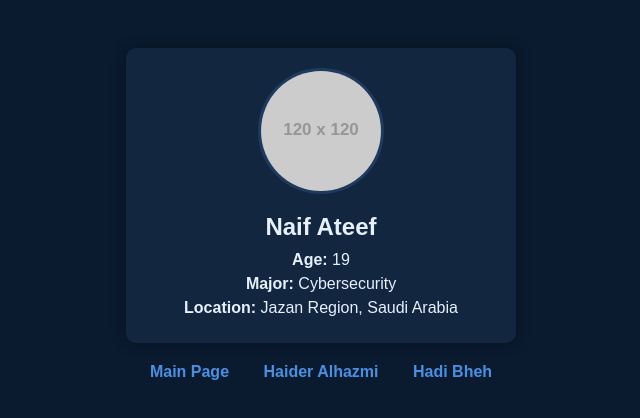
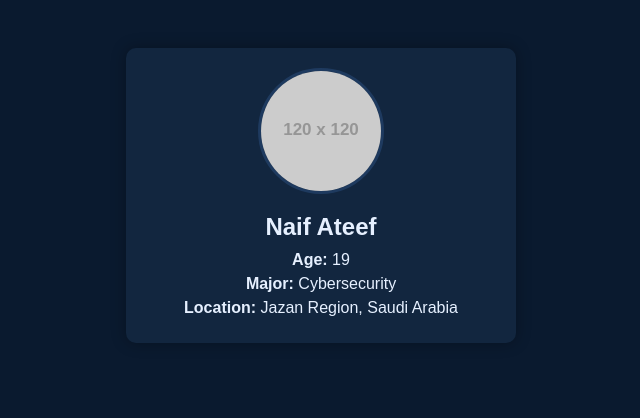
Before and after one commit to hdralhazmy-crypto/Naif-Ateef, a plain HTML site: page index.html in a window 1280 px wide. Shown: the whole page, without its empty margins (319-959 px from the left). Drawn offline with Linux system fonts and the light colour scheme; placeholder pictures from the web are drawn by us.

Commit message:
Remove unnecessary links section from profile

```diff
--- a/index.html
+++ b/index.html
@@ -29,23 +29,6 @@
     }
     h1{margin:0 0 10px 0;font-size:24px}
     p{margin:6px 0;font-size:16px}
-
-    /* تنسيق الروابط في سطر واحد */
-    .links {
-      margin-top: 20px;
-      text-align: center;
-    }
-
-    .links a {
-      text-decoration: none;
-      color: #4a90e2;
-      margin: 0 15px;
-      font-weight: bold;
-    }
-
-    .links a:hover {
-      text-decoration: underline;
-    }
   </style>
 </head>
 <body>
@@ -56,13 +39,5 @@
     <p><strong>Major:</strong> Cybersecurity</p>
     <p><strong>Location:</strong> Jazan Region, Saudi Arabia</p>
   </div>
-
-  <!-- الروابط في سطر واحد -->
-  <div class="links">
-    <a href="https://hdralhazmy-crypto.github.io/main/" target="_blank">Main Page</a>
-    <a href="https://hdralhazmy-crypto.github.io/Haider-Alhazmi/" target="_blank">Haider Alhazmi</a>
-    <a href="https://hdralhazmy-crypto.github.io/Hadi-Bheh/" target="_blank">Hadi Bheh</a>
-  </div>
-
 </body>
 </html>
```
